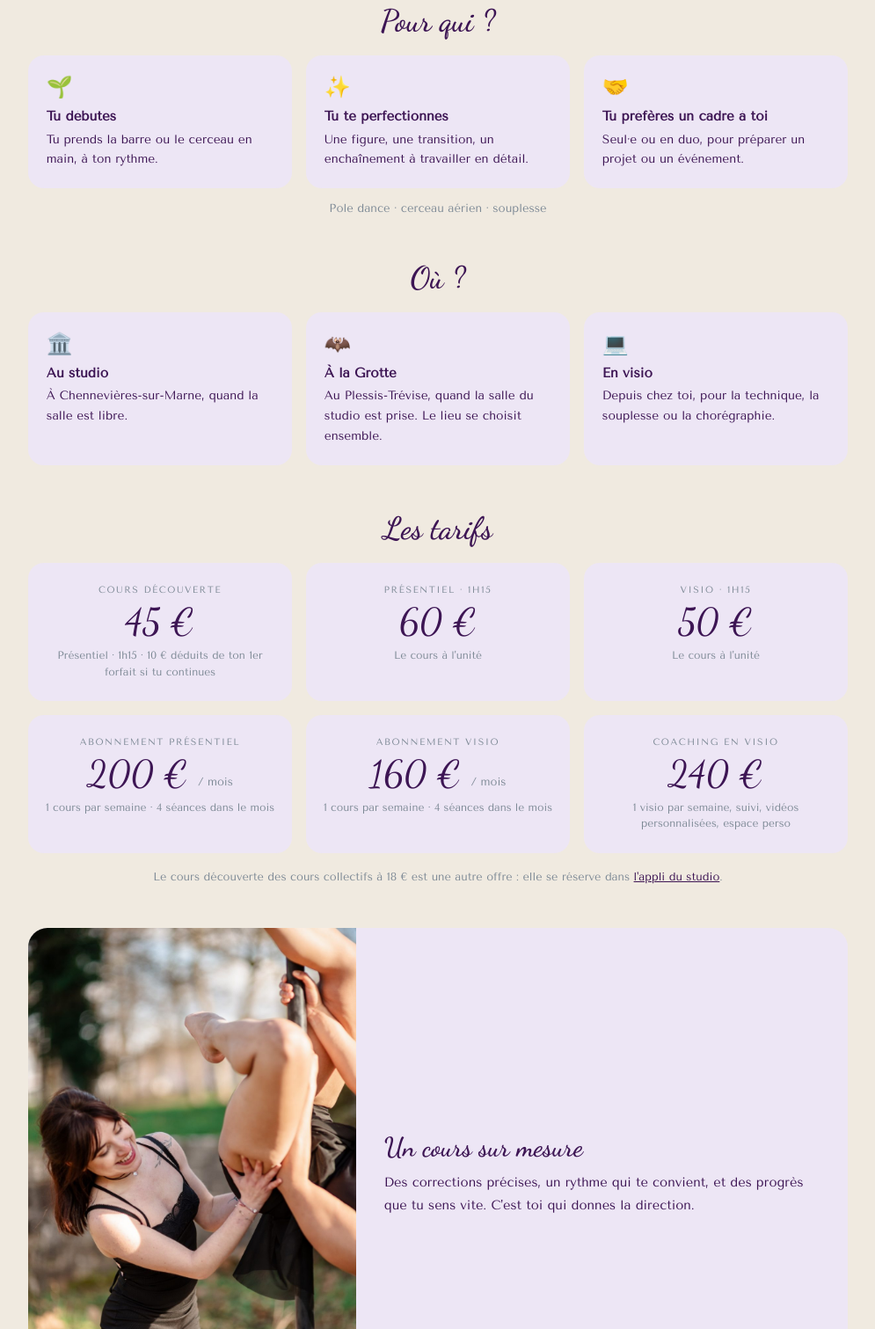
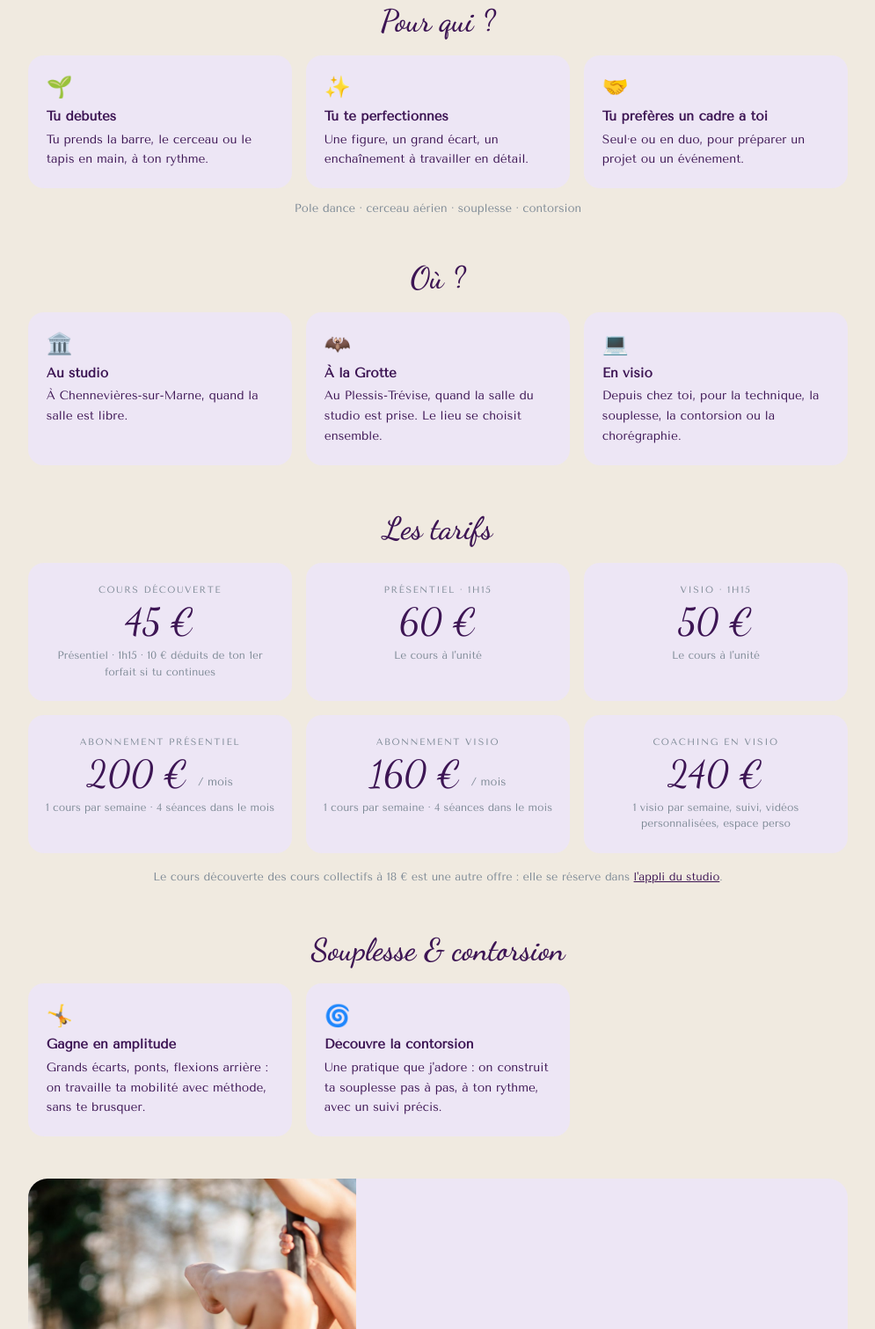
Before and after one commit to Yelyana/Yelyintheair, a plain HTML site: page cours-prives.html in a window 1280 px wide. Shown: the part 817-2328 px from the top of the page at 88% size, without its empty margins (142-1137 px from the left). Drawn offline with nearby package versions, Linux system fonts and the light colour scheme.

Commit message:
Cours privés : ajout souplesse et contorsion
Co-Authored-By: Claude Sonnet 5.5 <noreply@anthropic.com>

```diff
--- a/cours-prives.html
+++ b/cours-prives.html
@@ -4,8 +4,8 @@
 <meta charset="UTF-8">
 <meta name="viewport" content="width=device-width, initial-scale=1.0">
 <title>Cours privés | Yely in the Air</title>
-<meta name="description" content="Cours privés de pole dance, cerceau aérien et souplesse avec Ana : au studio ou à la Grotte, en présentiel ou en visio. Cours découverte à 45 €, abonnements mensuels.">
-<meta property="og:title" content="Cours privés de pole dance et de cerceau aérien | Yely in the Air">
+<meta name="description" content="Cours privés de pole dance, cerceau aérien, souplesse et contorsion avec Ana : au studio ou à la Grotte, en présentiel ou en visio. Cours découverte à 45 €, abonnements mensuels.">
+<meta property="og:title" content="Cours privés de pole dance, cerceau aérien, souplesse et contorsion | Yely in the Air">
 <meta property="og:description" content="Cours privés de pole dance, cerceau aérien et souplesse avec Ana : au studio ou à la Grotte, en présentiel ou en visio. Cours découverte à 45 €, abonnements mensuels.">
 <meta property="og:image" content="https://yelyintheair.com/blog/photos/cours-cerceau.jpg">
 <meta property="og:url" content="https://yelyintheair.com/cours-prives">
@@ -192,10 +192,10 @@
 <main class="cp">
 
   <section class="cp-hero">
-    <img src="yely-images/hero.jpg" alt="La Grotte, l'espace d'Ana pour les cours privés de pole dance et de cerceau aérien">
+    <img src="yely-images/hero.jpg" alt="La Grotte, l'espace d'Ana pour les cours privés de pole dance, de cerceau aérien, de souplesse et de contorsion">
     <div>
       <span class="cp-label">— Avec Ana · Présentiel &amp; visio —</span>
-      <h1 class="cp-title">Cours privés de pole dance et de cerceau aérien</h1>
+      <h1 class="cp-title">Cours privés de pole dance, cerceau aérien, souplesse et contorsion</h1>
       <p class="cp-intro">Un cours rien que pour toi, adapté à ton niveau et à tes envies. Tu débutes ou tu veux perfectionner une figure : on construit la séance ensemble.</p>
       <a class="cp-btn" href="https://calendly.com/yelyintheair" target="_blank" rel="noopener">Réserver mon cours privé</a>
     </div>
@@ -203,17 +203,17 @@
 
   <h2 class="cp-h">Pour qui ?</h2>
   <div class="cp-grid">
-    <div class="cp-card"><span class="ico">🌱</span><h3>Tu débutes</h3><p>Tu prends la barre ou le cerceau en main, à ton rythme.</p></div>
-    <div class="cp-card"><span class="ico">✨</span><h3>Tu te perfectionnes</h3><p>Une figure, une transition, un enchaînement à travailler en détail.</p></div>
+    <div class="cp-card"><span class="ico">🌱</span><h3>Tu débutes</h3><p>Tu prends la barre, le cerceau ou le tapis en main, à ton rythme.</p></div>
+    <div class="cp-card"><span class="ico">✨</span><h3>Tu te perfectionnes</h3><p>Une figure, un grand écart, un enchaînement à travailler en détail.</p></div>
     <div class="cp-card"><span class="ico">🤝</span><h3>Tu préfères un cadre à toi</h3><p>Seul·e ou en duo, pour préparer un projet ou un événement.</p></div>
   </div>
-  <p style="text-align:center;font-size:0.82rem;color:var(--gris);margin-top:0.9rem;">Pole dance · cerceau aérien · souplesse</p>
+  <p style="text-align:center;font-size:0.82rem;color:var(--gris);margin-top:0.9rem;">Pole dance · cerceau aérien · souplesse · contorsion</p>
 
   <h2 class="cp-h">Où ?</h2>
   <div class="cp-grid">
     <div class="cp-card"><span class="ico">🏛️</span><h3>Au studio</h3><p>À Chennevières-sur-Marne, quand la salle est libre.</p></div>
     <div class="cp-card"><span class="ico">🦇</span><h3>À la Grotte</h3><p>Au Plessis-Trévise, quand la salle du studio est prise. Le lieu se choisit ensemble.</p></div>
-    <div class="cp-card"><span class="ico">💻</span><h3>En visio</h3><p>Depuis chez toi, pour la technique, la souplesse ou la chorégraphie.</p></div>
+    <div class="cp-card"><span class="ico">💻</span><h3>En visio</h3><p>Depuis chez toi, pour la technique, la souplesse, la contorsion ou la chorégraphie.</p></div>
   </div>
 
   <h2 class="cp-h">Les tarifs</h2>
@@ -226,6 +226,12 @@
     <div class="cp-card cp-price"><span class="name">Coaching en visio</span><span class="amount">240 €</span><span class="hint">1 visio par semaine, suivi, vidéos personnalisées, espace perso</span></div>
   </div>
   <p style="text-align:center;font-size:0.8rem;color:var(--gris);margin-top:1rem;line-height:1.7;">Le cours découverte des cours collectifs à 18 € est une autre offre : elle se réserve dans <a href="https://app.yelyintheair.com" style="color:var(--violet)">l'appli du studio</a>.</p>
+
+  <h2 class="cp-h">Souplesse &amp; contorsion</h2>
+  <div class="cp-grid">
+    <div class="cp-card"><span class="ico">🤸</span><h3>Gagne en amplitude</h3><p>Grands écarts, ponts, flexions arrière : on travaille ta mobilité avec méthode, sans te brusquer.</p></div>
+    <div class="cp-card"><span class="ico">🌀</span><h3>Découvre la contorsion</h3><p>Une pratique que j'adore : on construit ta souplesse pas à pas, à ton rythme, avec un suivi précis.</p></div>
+  </div>
 
   <section class="cp-photo">
     <img src="yely-images/cours-prive-coaching.jpg" alt="Une professeure corrige la position d'une élève à la barre de pole dance">
```
